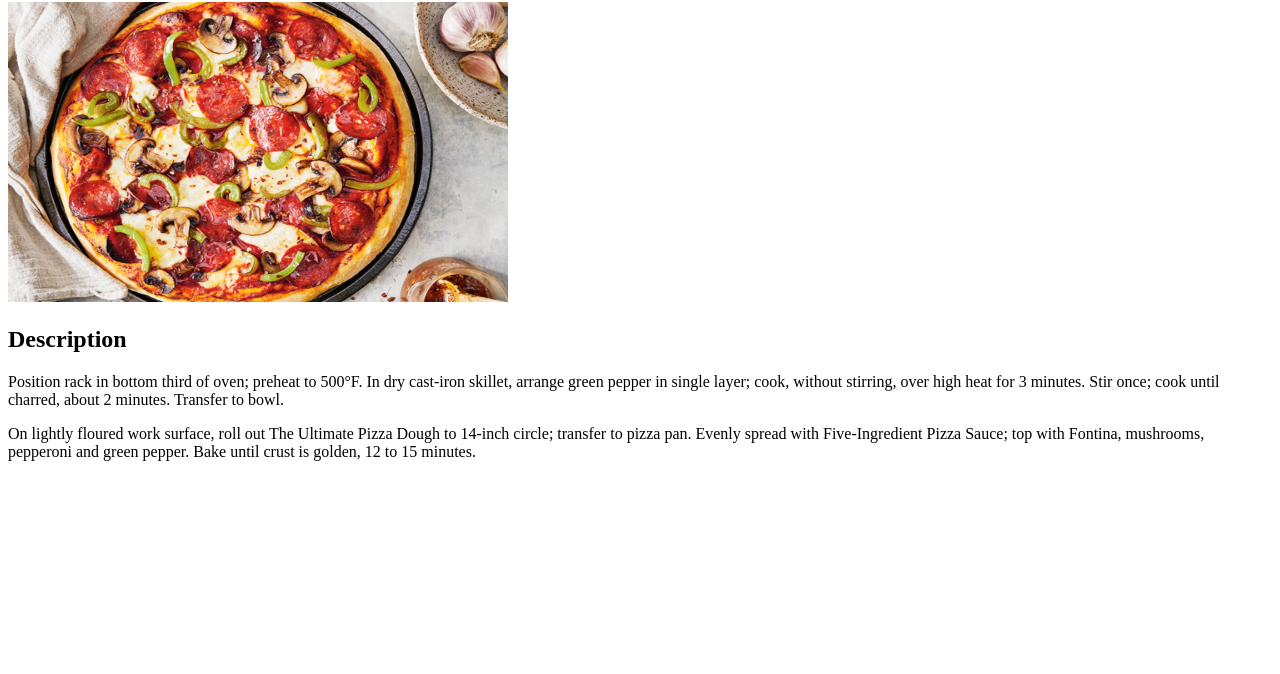
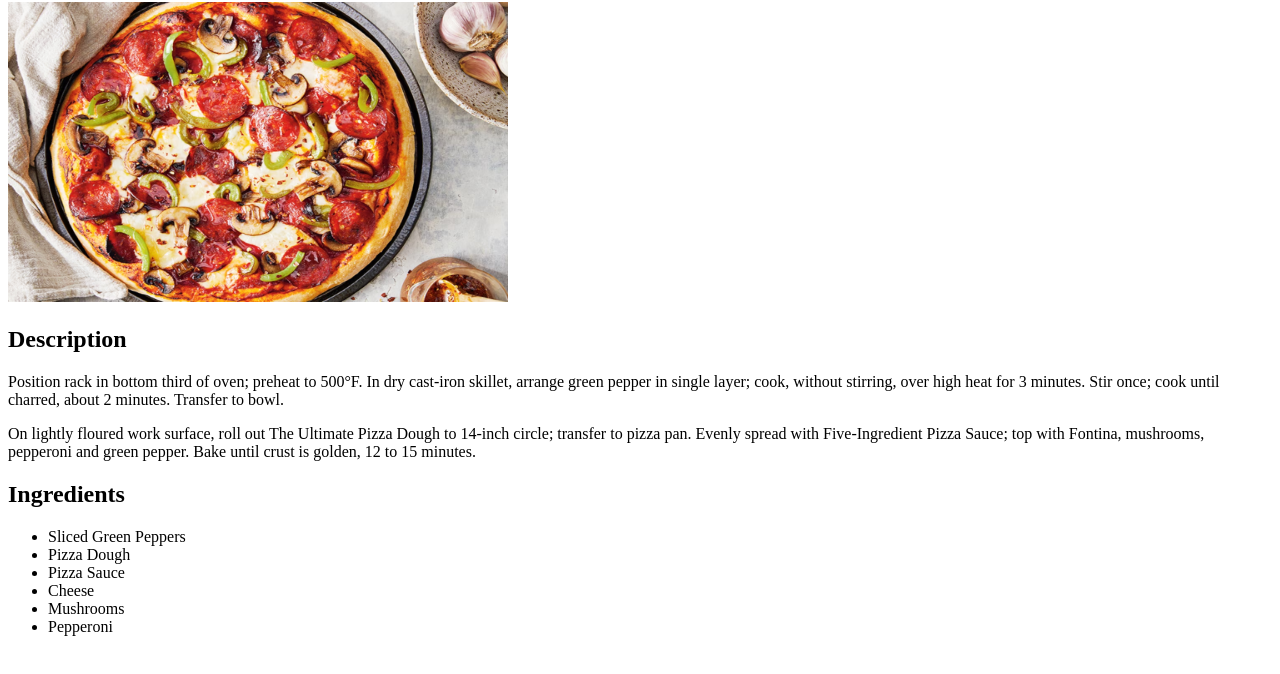
Before and after one commit to NathanRomphf/odin-recipes, a plain HTML site: page odin-recipes/deluxePizza.html in a window 1280 px wide. Shown: the part 78-752 px from the top of the page. Drawn offline with Linux system fonts and the light colour scheme.

Commit message:
Add list of ingredients
added every item that the users needs in order to create the
recipe for themselves at home

```diff
--- a/odin-recipes/deluxePizza.html
+++ b/odin-recipes/deluxePizza.html
@@ -21,5 +21,14 @@
       Pizza Sauce; top with Fontina, mushrooms, pepperoni and green pepper. Bake
       until crust is golden, 12 to 15 minutes.
     </p>
+    <h2>Ingredients</h2>
+    <ul>
+      <li>Sliced Green Peppers</li>
+      <li>Pizza Dough</li>
+      <li>Pizza Sauce</li>
+      <li>Cheese</li>
+      <li>Mushrooms</li>
+      <li>Pepperoni</li>
+    </ul>
   </body>
 </html>
```
